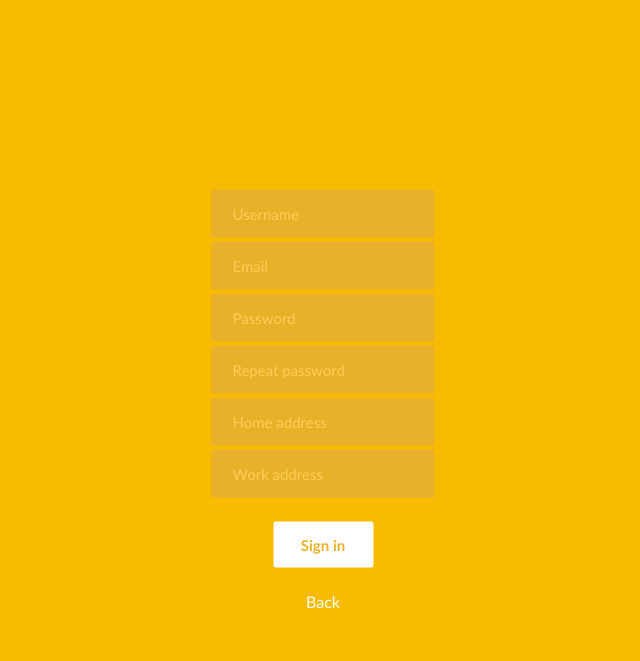
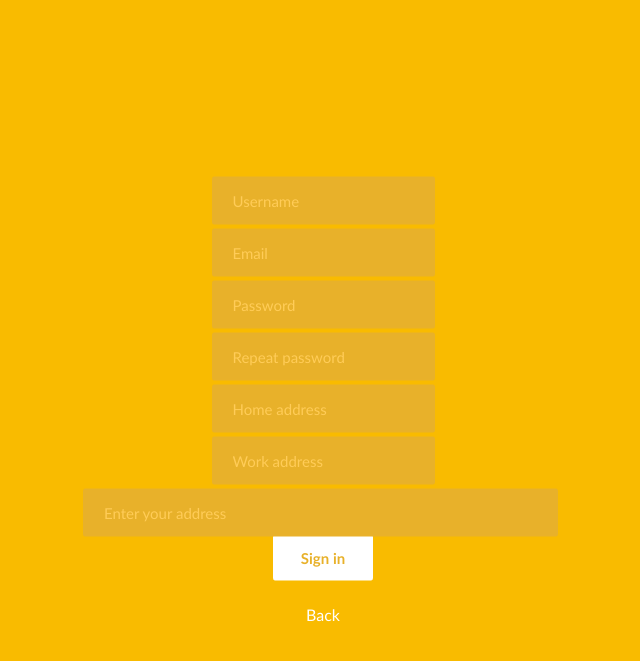
Before and after one commit to pfbouquet/barycenter, a Flask app: page /signin in a window 1280 px wide. Shown: the top 661 px of the page, without its empty margins (317-957 px from the left). Run offline with Flask 2, Linux system fonts and the light colour scheme; parts of the project's set-up code (start-up, migrations or seed data) failed here and were passed over; some libraries are stand-ins or nearby versions.

Commit message:
Groundwork for autocomplete on signin page

```diff
--- /dev/null
+++ b/app/static/css/autocomplete.css
@@ -0,0 +1,47 @@
+#locationField, #controls {
+  position: relative;
+  width: 480px;
+}
+
+#autocomplete {
+  position: absolute;
+  top: 0px;
+  left: 0px;
+  width: 99%;
+}
+
+.label {
+  text-align: right;
+  font-weight: bold;
+  width: 100px;
+  color: #303030;
+  font-family: "Roboto";
+}
+
+#address {
+  border: 1px solid #000090;
+  background-color: #f0f9ff;
+  width: 480px;
+  padding-right: 2px;
+}
+
+#address td {
+  font-size: 10pt;
+}
+
+.field {
+  width: 99%;
+}
+
+.slimField {
+  width: 80px;
+}
+
+.wideField {
+  width: 200px;
+}
+
+#locationField {
+  height: 20px;
+  margin-bottom: 2px;
+}
--- /dev/null
+++ b/app/static/js/autocomplete.js
@@ -0,0 +1,63 @@
+// Source: https://developers.google.com/maps/documentation/javascript/examples/places-autocomplete-addressform
+
+var placeSearch, autocomplete;
+
+var componentForm = {
+  street_number: 'short_name',
+  route: 'long_name',
+  locality: 'long_name',
+  administrative_area_level_1: 'short_name',
+  country: 'long_name',
+  postal_code: 'short_name'
+};
+
+function initAutocomplete() {
+  // Create the autocomplete object, restricting the search predictions to
+  // geographical location types.
+  autocomplete = new google.maps.places.Autocomplete(
+      document.getElementById('autocomplete'), {types: ['geocode']});
+
+  // Avoid paying for data that you don't need by restricting the set of
+  // place fields that are returned to just the address components.
+  autocomplete.setFields(['address_component']);
+
+  // When the user selects an address from the drop-down, populate the
+  // address fields in the form.
+  autocomplete.addListener('place_changed', fillInAddress);
+}
+
+function fillInAddress() {
+  // Get the place details from the autocomplete object.
+  var place = autocomplete.getPlace();
+
+  for (var component in componentForm) {
+    document.getElementById(component).value = '';
+    document.getElementById(component).disabled = false;
+  }
+
+  // Get each component of the address from the place details,
+  // and then fill-in the corresponding field on the form.
+  for (var i = 0; i < place.address_components.length; i++) {
+    var addressType = place.address_components[i].types[0];
+    if (componentForm[addressType]) {
+      var val = place.address_components[i][componentForm[addressType]];
+      document.getElementById(addressType).value = val;
+    }
+  }
+}
+
+// Bias the autocomplete object to the user's geographical location,
+// as supplied by the browser's 'navigator.geolocation' object.
+function geolocate() {
+  if (navigator.geolocation) {
+    navigator.geolocation.getCurrentPosition(function(position) {
+      var geolocation = {
+        lat: position.coords.latitude,
+        lng: position.coords.longitude
+      };
+      var circle = new google.maps.Circle(
+          {center: geolocation, radius: position.coords.accuracy});
+      autocomplete.setBounds(circle.getBounds());
+    });
+  }
+}
--- a/app/templates/base.html
+++ b/app/templates/base.html
@@ -5,6 +5,8 @@
     <meta name="viewport" content="width=device-width, initial-scale=1">
     <link rel="stylesheet" href="{{ url_for('static', filename='css/common.css')}}">
     <link rel="stylesheet" href="{{ url_for('static', filename='css/checkbox.css')}}">
+    <link rel="stylesheet" href="{{ url_for('static', filename='css/autocomplete.css')}}">
+    <link type="text/css" rel="stylesheet" href="https://fonts.googleapis.com/css?family=Roboto:300,400,500">
 </head>
 
 <body ontouchstart="">
--- a/app/templates/signin.html
+++ b/app/templates/signin.html
@@ -44,6 +44,13 @@
             {% endfor %}
         </td></tr>
         <tr><td>
+            <div id="locationField">
+              <input id="autocomplete"
+                     placeholder="Enter your address"
+                     onFocus="geolocate()"
+                     type="text"/>
+            </div></td></tr>
+        <tr><td>
             <button type="submit">Sign in</button>
         </td></tr>
         <tr><td>
@@ -54,4 +61,7 @@
 
 </div>
 
+<script src="{{ url_for('static', filename='js/autocomplete.js') }}" async defer></script>
+<script src="https://maps.googleapis.com/maps/api/js?key=AIzaSyAxbIGyktrkTiKx9vVXkgoVihDqPZ6vJCM&libraries=places&callback=initAutocomplete" async defer></script>
+
 {% endblock %}
```
